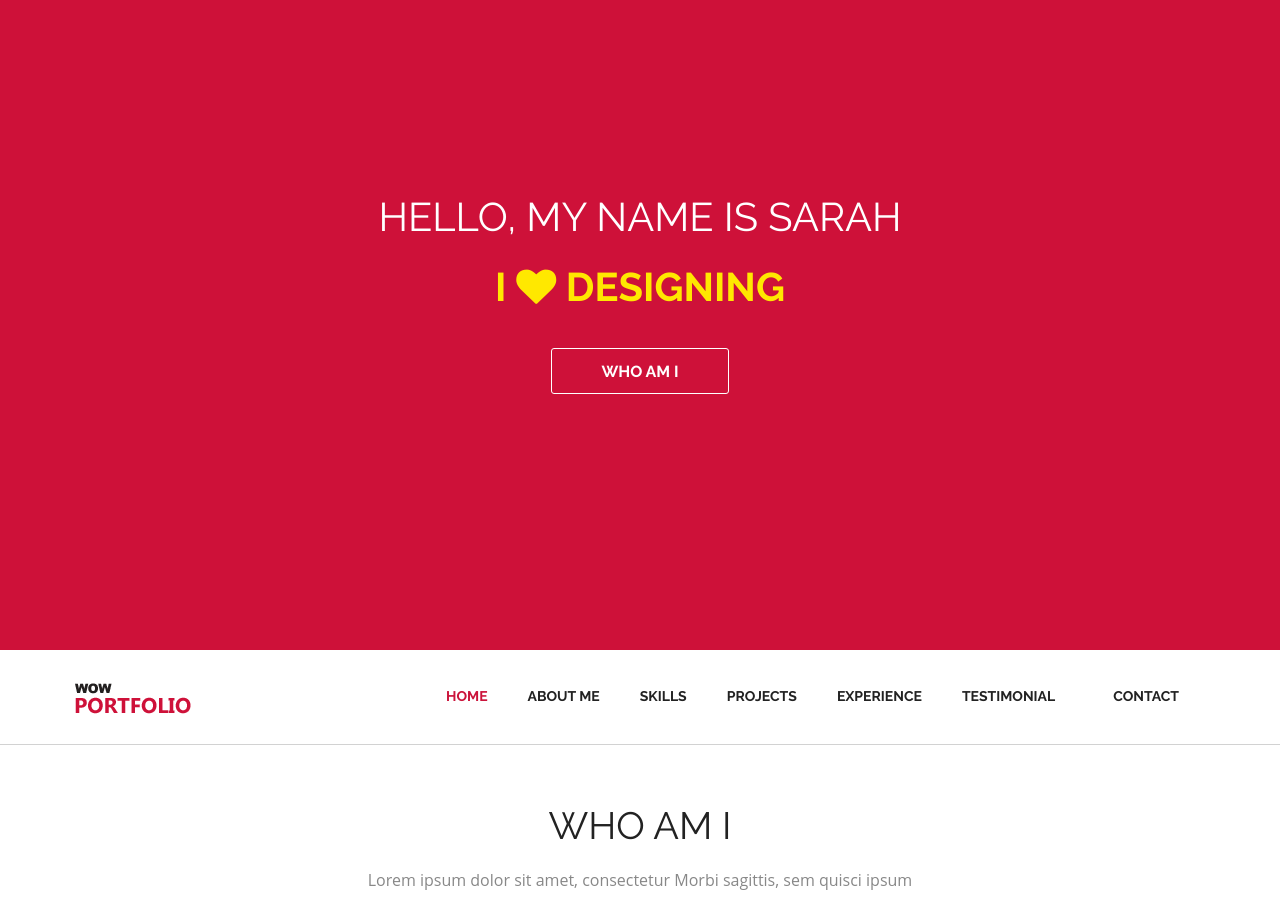
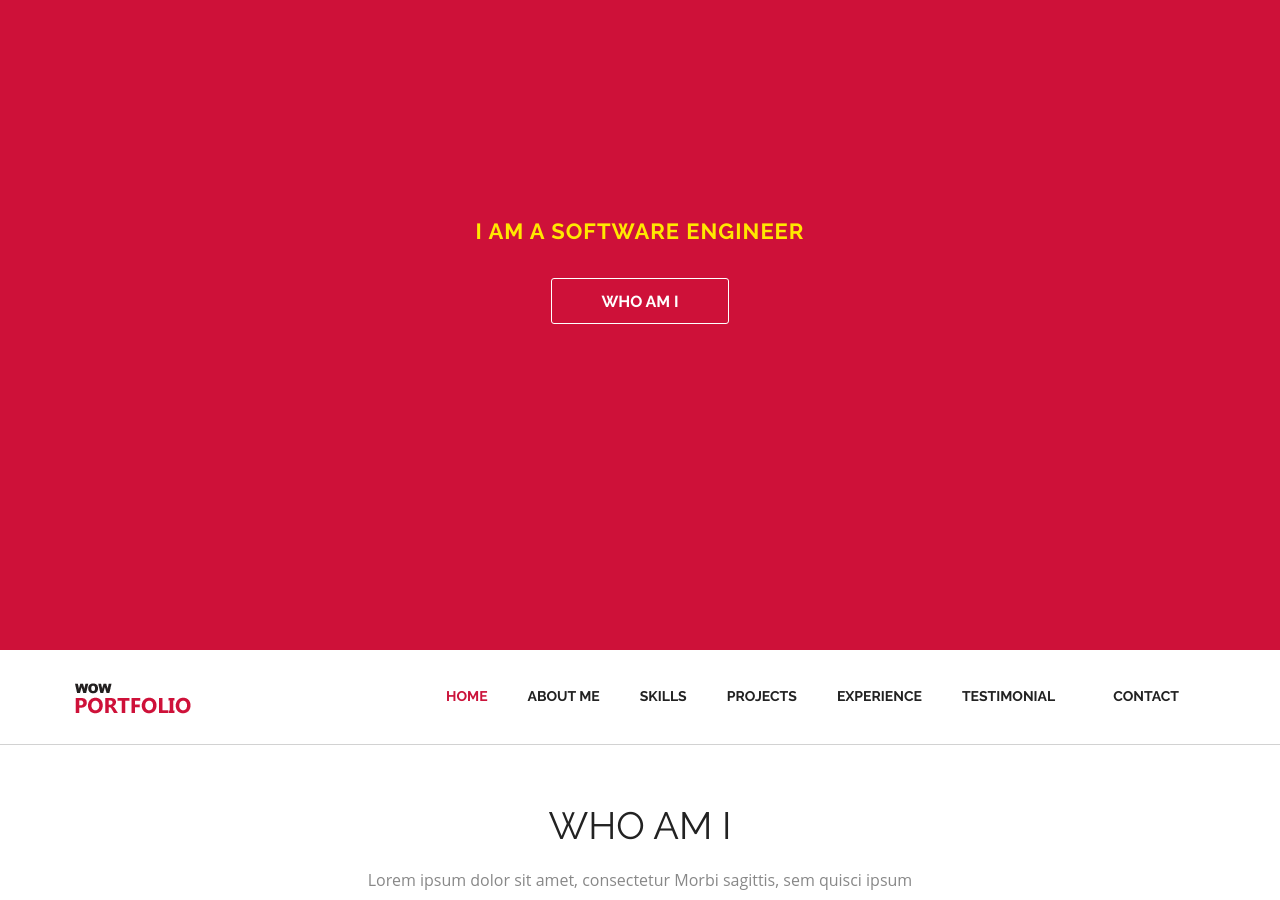
Before and after one commit to IDKYamHere/Siddhanth_Rao, a Jekyll site: the page index.html, which Jekyll copies as it is, in a window 1280 px wide and 900 px high. Built offline with Jekyll 4.4.1, drawn with Linux system fonts in a browser that asks for light colours.

Commit message:
Update index.html

```diff
--- a/index.html
+++ b/index.html
@@ -35,7 +29,8 @@
           <div class="col-md-12">
 
             <div class="top_left_cont zoomIn wow animated">
-              <h2>Hello, my name is Sarah<br> <strong>I <i class="fa fa-heart"></i> Designing</strong></h2>
+		    <h2><p style="colour:black"Hey, my name is Siddhanth</p><br> <strong>I am a Software Engineer</strong></h2>
+		    <!--<p style="color:red">This is a paragraph.</p> -->
 
                 <div class="underline"></div>
               <a href="#aboutUs" class="read_more2">Who Am I</a> </div>
```
Also changed, not shown: other parts of index.html (+0 -6 lines).
